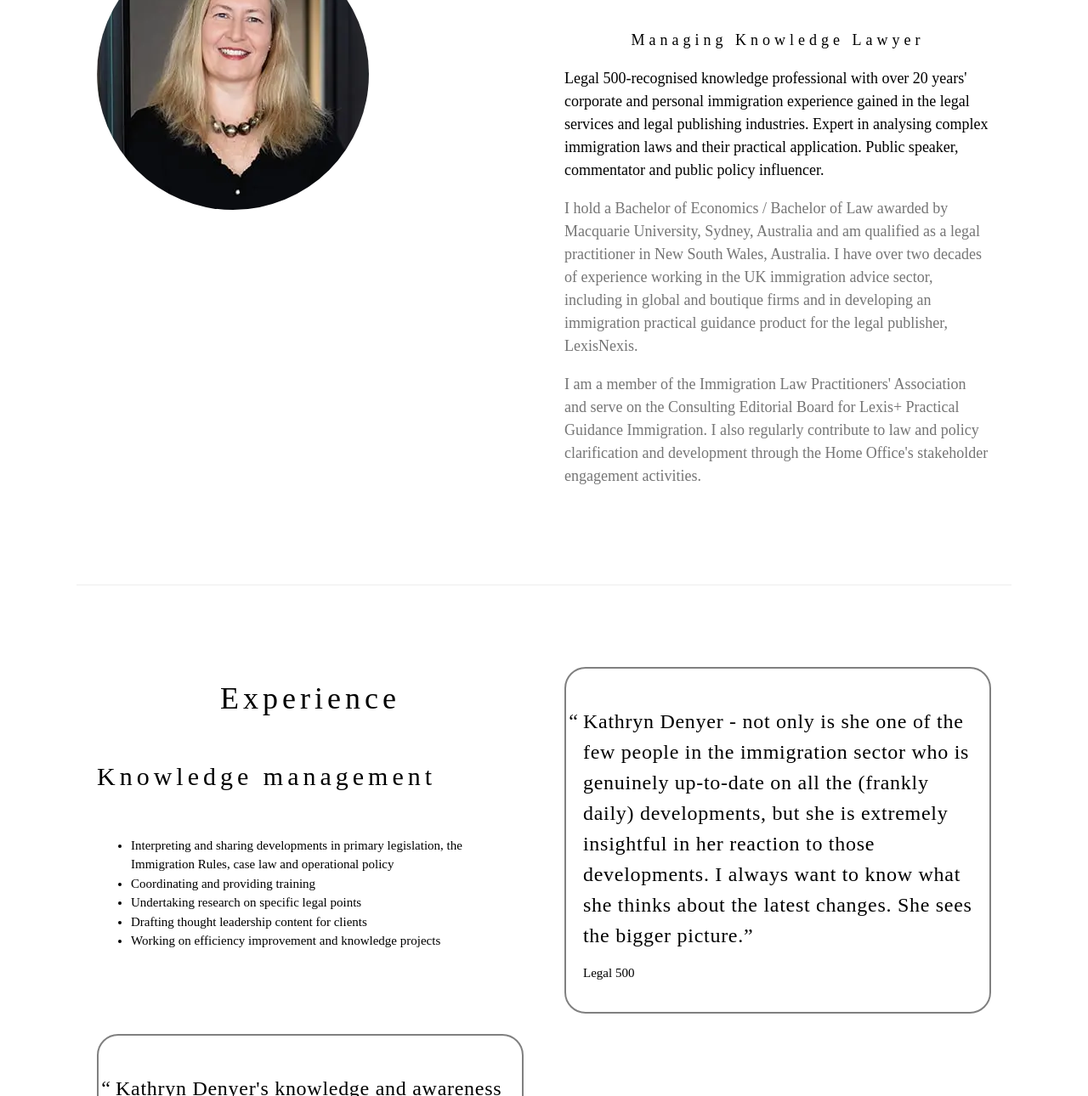
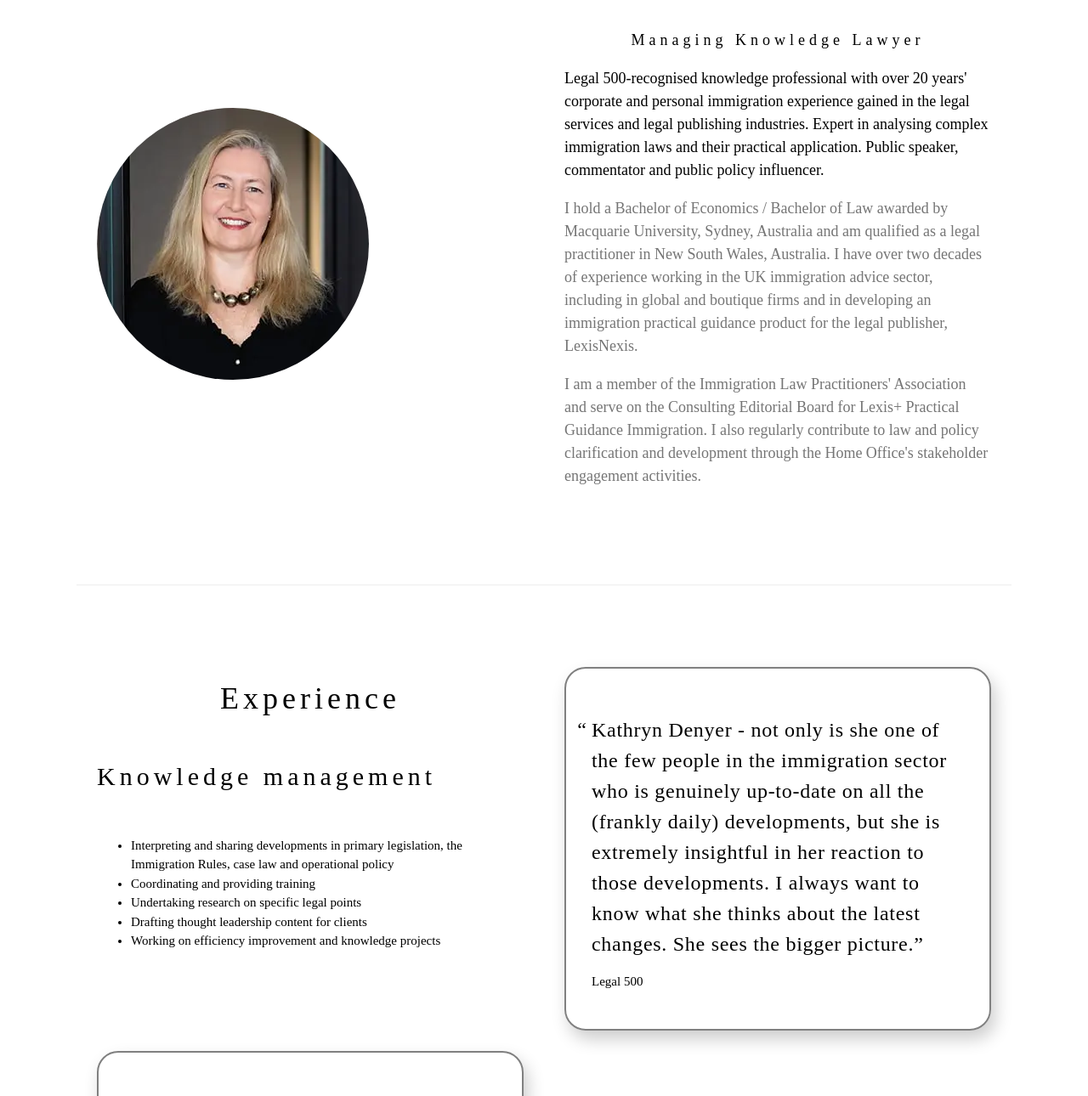
Before and after one commit to githubstevenlau/kathryn_website, a website: page index.html in a window 1280 px wide. Shown: the part 149-1439 px from the top of the page at 85% size. Drawn offline with Linux system fonts and the light colour scheme.

Commit message:
Add additional CSS properties for layout

```diff
--- a/style.css
+++ b/style.css
@@ -1,6 +1,7 @@
 /* W3.CSS 5.02 March 31 2025 by Jan Egil and Borge Refsnes */
 .circular--square {
     border-radius: 50%;
+    margin-top: 200px;
 }
 .quote {
     position: relative;
@@ -20,9 +21,10 @@
     }
 }
 .quote-box {
+    box-shadow: 5px 10px 20px rgba(0, 0, 0, .2);
     border-radius: 25px;
     border: 2px grey solid;
-    padding: 20px;
+    padding: 30px;
     width: 100%;
 }
 html{box-sizing:border-box}*,*:before,*:after{box-sizing:inherit}
```
